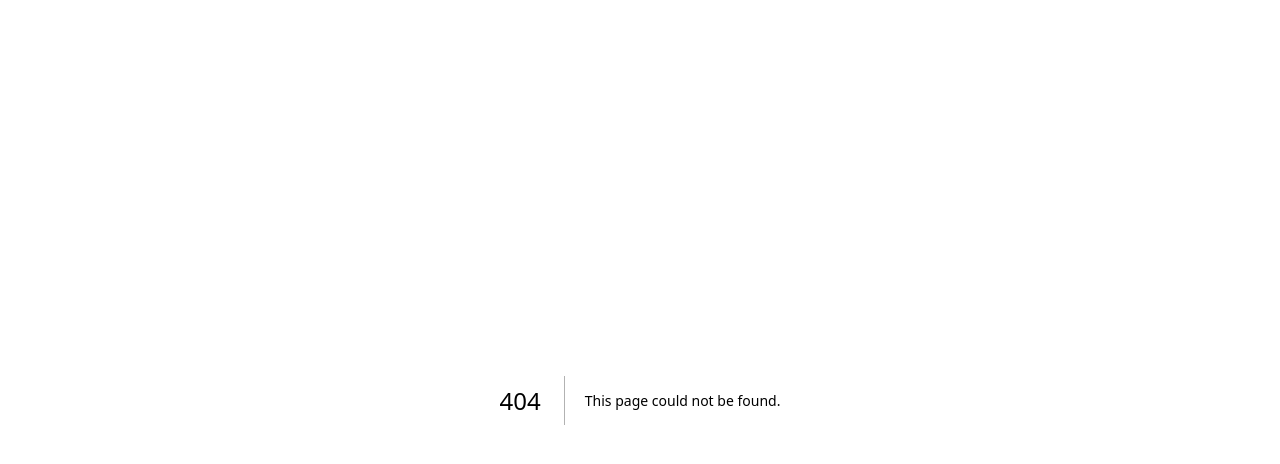
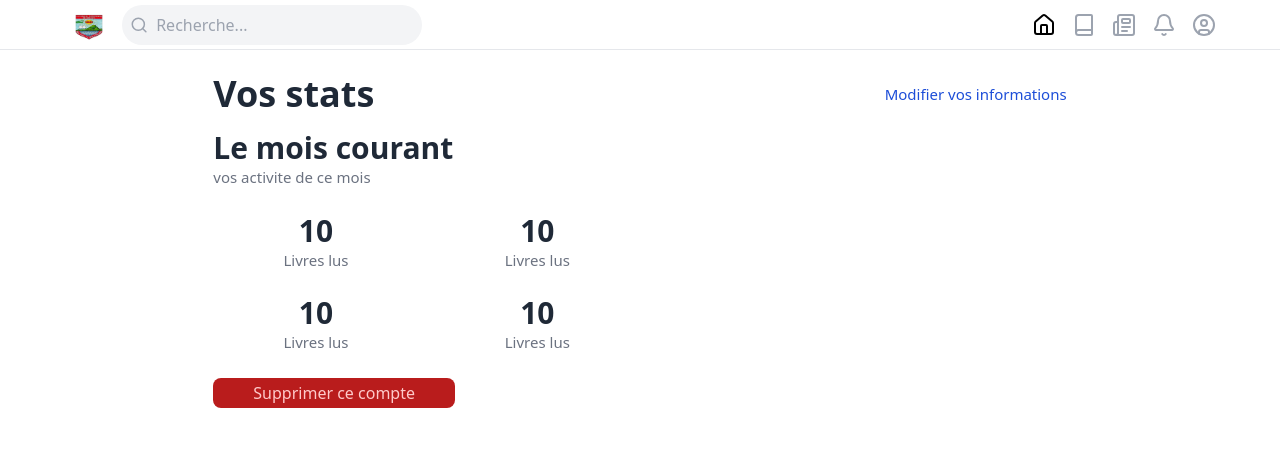
Before and after one commit to Jospin6/bibliothequenumeriqueucb, a Next.js app: page /account in a window 1280 px wide. Before the commit this address had no page. Shown: the top 464 px of the page. Built offline with nearby package versions, Linux system fonts and the light colour scheme.

Commit message:
create account page

```diff
--- /dev/null
+++ b/src/app/account/page.tsx
@@ -0,0 +1,34 @@
+import { Navbar } from "@/components/navigation/navbar";
+import { BigTitle } from "@/components/ui/bigTitle";
+import { Card } from "@/components/ui/card";
+import { SecondTitle } from "@/components/ui/secondTitle";
+
+
+export default function Account() {
+    return <div className="">
+        <Navbar />
+        <div className="m-auto w-2/3 py-6">
+            <div className="mb-4 flex justify-between items-center">
+                <BigTitle title={"Vos stats"} />
+                <span className="text-blue-700 text-[15px]">Modifier vos informations</span>
+            </div>
+            <div className="mb-4">
+                <SecondTitle title={"Le mois courant"} subtitle={"vos activite de ce mois"} />
+            </div>
+            <div className="grid grid-cols-6">
+                <div className="grid grid-cols-4 col-span-3 gap-4">
+                    <SecondTitle className="col-span-2 mt-2 text-center" title={"10"} subtitle={"Livres lus"} />
+                    <SecondTitle className="col-span-2 mt-2 text-center" title={"10"} subtitle={"Livres lus"} />
+                    <SecondTitle className="col-span-2 mt-2 text-center" title={"10"} subtitle={"Livres lus"} />
+                    <SecondTitle className="col-span-2 mt-2 text-center" title={"10"} subtitle={"Livres lus"} />
+                </div>
+                <div className="col-span-3">
+
+                </div>
+            </div>
+            <div className="my-6">
+                <button className="px-10 py-[3px] rounded-lg bg-red-700 text-red-200">Supprimer ce compte</button>
+            </div>
+        </div>
+    </div>
+}
--- /dev/null
+++ b/src/components/ui/bigTitle.tsx
@@ -0,0 +1,6 @@
+
+export const BigTitle = ({title}: {title: string}) => {
+    return <>
+        <h1 className="font-semibold text-4xl text-gray-800"> {title} </h1>
+    </>
+}
--- /dev/null
+++ b/src/components/ui/secondTitle.tsx
@@ -0,0 +1,7 @@
+
+export const SecondTitle = ({title, subtitle, className}: {title: string, subtitle: string, className?:string}) => {
+    return <div className={className}>
+        <h2 className="text-3xl font-semibold text-gray-800"> {title} </h2>
+        <h5 className="text-[15px] text-gray-500"> {subtitle} </h5>
+    </div>
+}
```
